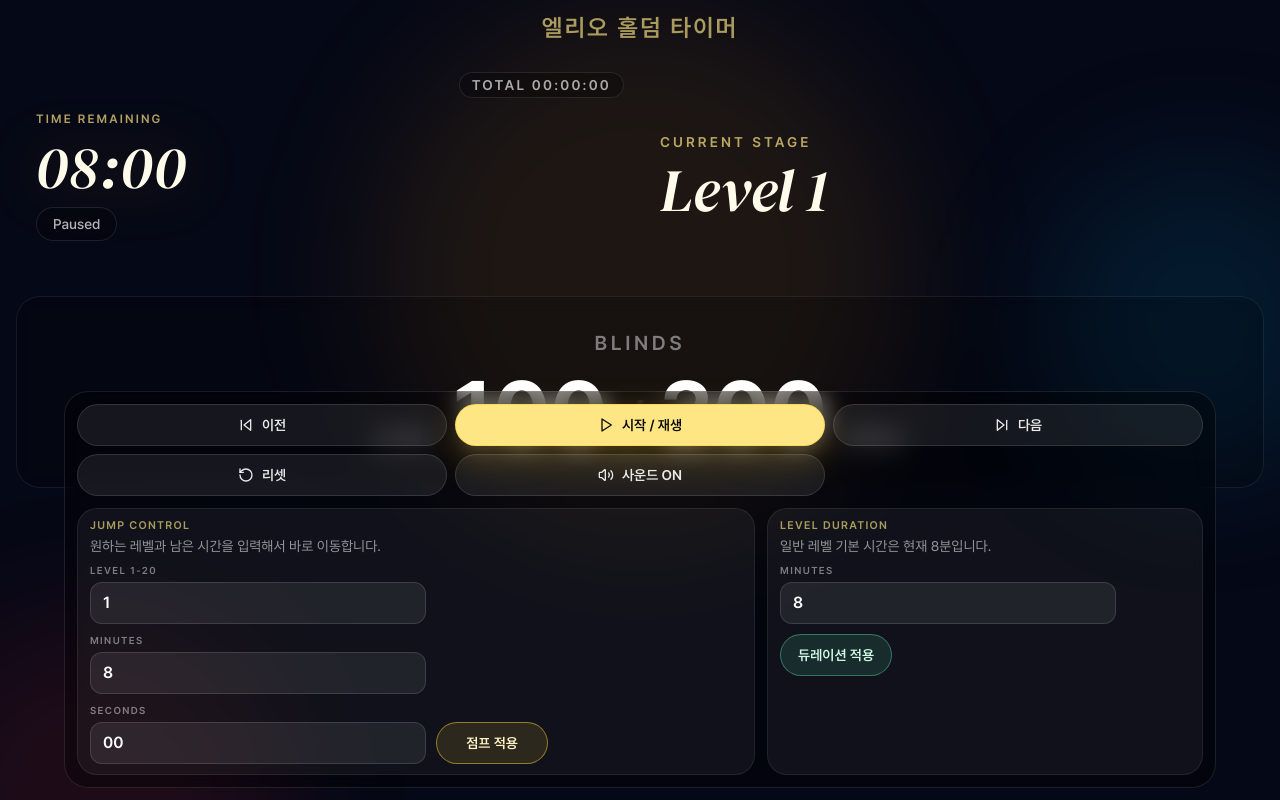
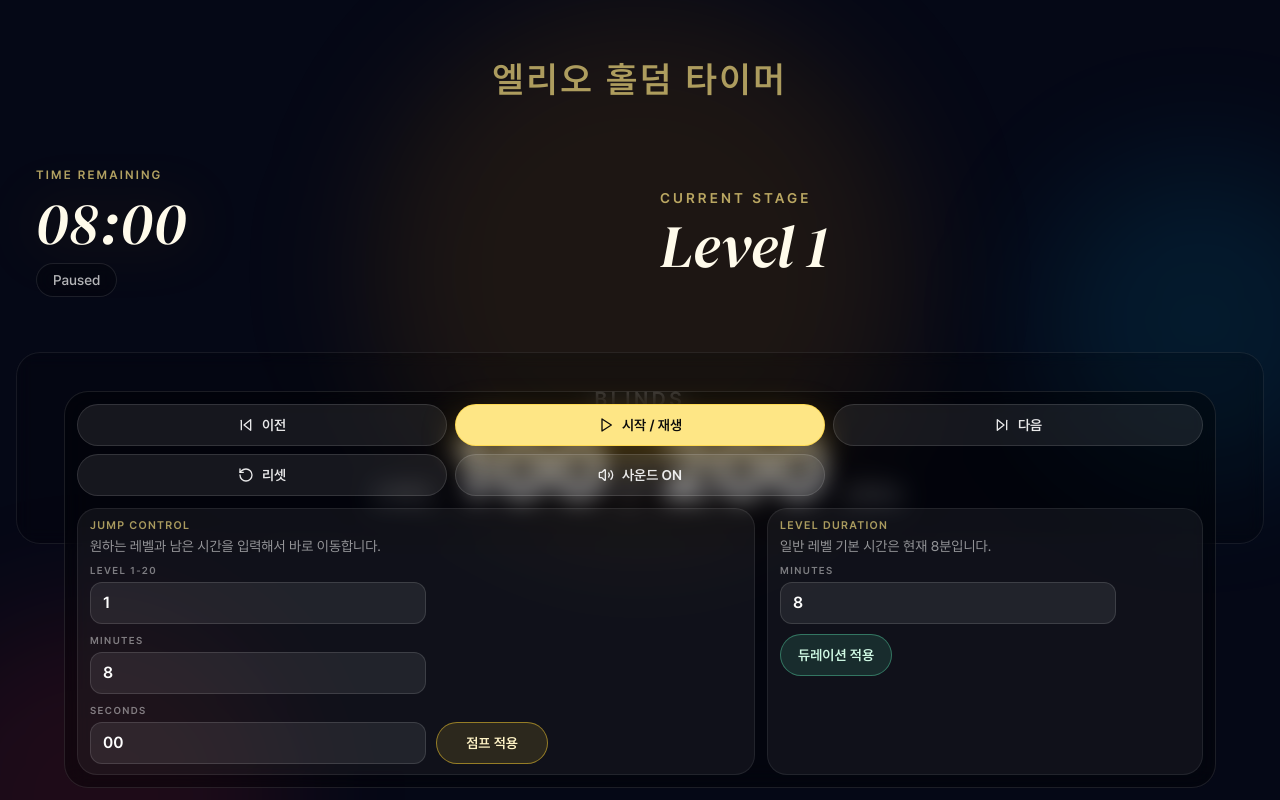
Before and after one commit to LuisKlopp/holdem-timer, a Next.js app: page / in a window 1280 px wide. Built offline with nearby package versions, Linux system fonts and the light colour scheme.

Commit message:
Feat: 조금수정

```diff
--- a/app/page.tsx
+++ b/app/page.tsx
@@ -20,7 +20,6 @@ export default function Home() {
     setLevelDuration,
     soundEnabled,
     start,
-    totalElapsedTime,
     totalLevels,
     toggleSound,
   } = useBlindTimer();
@@ -34,8 +33,8 @@ export default function Home() {
       </div>
 
       <div className="relative mx-auto grid h-full max-w-7xl grid-rows-[auto_minmax(0,1fr)_auto] gap-2 sm:gap-3">
-        <header className="text-center">
-          <p className="mdl:text-lg text-4xl font-semibold tracking-[0.08em] text-amber-200/65 uppercase sm:text-2xl">
+        <header className="mt-12 text-center">
+          <p className="text-4xl font-semibold tracking-[0.08em] text-amber-200/65 uppercase">
             엘리오 홀덤 타이머
           </p>
         </header>
@@ -47,7 +46,6 @@ export default function Home() {
               formattedTime={formattedTime}
               isBreak={currentLevel.isBreak}
               isRunning={isRunning}
-              totalElapsedTime={totalElapsedTime}
             />
 
             <LevelInfo
--- a/components/ControlPanel.tsx
+++ b/components/ControlPanel.tsx
@@ -152,7 +152,7 @@ export default function ControlPanel({
   return (
     <section className="w-full">
       <div className="mx-auto flex w-full max-w-6xl flex-col gap-2.5 rounded-[1.5rem] border border-white/10 bg-black/35 p-2.5 backdrop-blur-md sm:gap-3 sm:p-3">
-        <div className="grid grid-cols-2 gap-2 sm:grid-cols-3 mdl:grid-cols-5">
+        <div className="mdl:grid-cols-5 grid grid-cols-2 gap-2 sm:grid-cols-3">
           <ControlButton
             icon={<SkipBack className="h-4 w-4" />}
             label="이전"
@@ -196,7 +196,7 @@ export default function ControlPanel({
           />
         </div>
 
-        <div className="grid gap-3 mdl:grid-cols-[minmax(0,1.4fr)_minmax(0,0.9fr)]">
+        <div className="mdl:grid-cols-[minmax(0,1.4fr)_minmax(0,0.9fr)] grid gap-3">
           <div className="flex flex-col gap-2 rounded-[1.25rem] border border-white/8 bg-white/5 px-3 py-2.5">
             <div className="space-y-1">
               <p className="text-[11px] font-semibold tracking-[0.12em] text-amber-200/65 uppercase">
@@ -207,7 +207,7 @@ export default function ControlPanel({
               </p>
             </div>
 
-            <div className="flex flex-wrap items-end justify-center gap-2.5 mdl:justify-start">
+            <div className="mdl:justify-start flex flex-wrap items-end justify-center gap-2.5">
               <JumpInput
                 label={`Level 1-${totalLevels}`}
                 max={totalLevels}
@@ -246,7 +246,7 @@ export default function ControlPanel({
               </p>
             </div>
 
-            <div className="flex flex-wrap items-end justify-center gap-2.5 mdl:justify-start">
+            <div className="mdl:justify-start flex flex-wrap items-end justify-center gap-2.5">
               <JumpInput
                 label="Minutes"
                 min={1}
--- a/components/TimerDisplay.tsx
+++ b/components/TimerDisplay.tsx
@@ -3,7 +3,6 @@ type TimerDisplayProps = {
   formattedTime: string;
   isBreak: boolean;
   isRunning: boolean;
-  totalElapsedTime: string;
 };
 
 export default function TimerDisplay({
@@ -11,7 +10,6 @@ export default function TimerDisplay({
   formattedTime,
   isBreak,
   isRunning,
-  totalElapsedTime,
 }: TimerDisplayProps) {
   return (
     <section className="h-60 w-full">
@@ -19,10 +17,6 @@ export default function TimerDisplay({
         key={animationKey}
         className="animate-level-flash mdl:p-6 mdl:text-left relative flex h-full min-h-[9.5rem] flex-col justify-center rounded-[1.75rem] p-4 text-center sm:p-5"
       >
-        <div className="absolute top-3 right-3 rounded-full border border-white/10 bg-black/25 px-3 py-1 text-[14px] font-semibold tracking-[0.16em] text-white/65 uppercase backdrop-blur sm:top-4 sm:right-4">
-          Total {totalElapsedTime}
-        </div>
-
         <div className="space-y-2 sm:space-y-2.5">
           <p className="text-[10px] font-semibold tracking-[0.18em] text-amber-200/70 uppercase sm:text-xs">
             {isBreak ? "Break Time" : "Time Remaining"}
```
